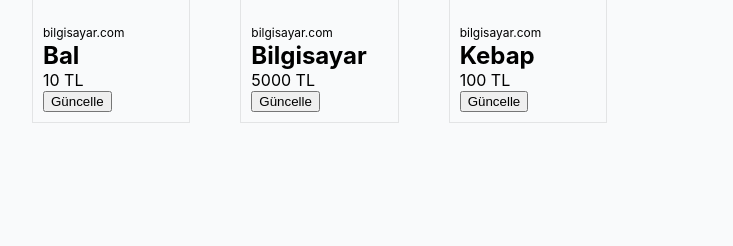
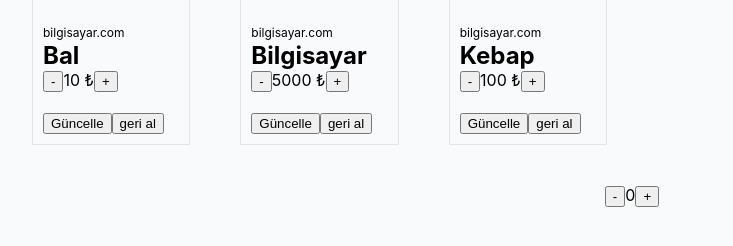
Before and after one commit to RSTCMGZ/React-learning-Udemy, a React (Create React App) app: page / in a window 1280 px wide. Shown: the part 216-462 px from the top of the page, without its empty margins (8-741 px from the left). Built offline with nearby package versions, Linux system fonts and the light colour scheme.

Commit message:
useState Learning

```diff
--- a/src/App.jsx
+++ b/src/App.jsx
@@ -1,11 +1,19 @@
-import './App.css';
-import Products from './components/Products/Products.jsx';
+import "./App.css";
+import Products from "./components/Products/Products.jsx";
+import Counter from "./components/Products/Counter";
+import { useState } from "react";
+
 const App = () => {
+  const [count, SetCount] = useState(0);
+
   return (
     <div className="App">
       <Products />
+      <Counter count={count} SetCount={SetCount} ProductPrice={count}>
+        {count}
+      </Counter>
     </div>
   );
-}
+};
 
 export default App;
--- /dev/null
+++ b/src/components/Products/Counter.jsx
@@ -0,0 +1,18 @@
+import React, { useState } from "react";
+
+function Counter(props) {
+  const [count, SetCount] = useState(props.productPrice);
+  return (
+    <div>
+      {/* <p>You clicked {count} times</p>
+      <button onClick={() => SetCount(count + 1)}>Çoğalt</button>
+      <button onClick={() => SetCount(count - 1)}>Azalt</button> */}
+      <button onClick={() => props.SetCount(props.count - 1)}>-</button>
+      {props.children}
+      {/* <span>{count} ₺</span> */}
+      <button onClick={() => props.SetCount(props.count + 1)}>+</button>
+    </div>
+  );
+}
+
+export default Counter;
--- a/src/components/Products/ProductItem.jsx
+++ b/src/components/Products/ProductItem.jsx
@@ -1,9 +1,23 @@
+import { useState } from "react";
 import "../../components/Products/ProductItem.css";
 import ProductInfo from "./ProductInfo";
+import Counter from "./Counter";
 const ProductItem = ({ product }) => {
   // const { product } = props; //props bu şekildede yazılabilinir.
-  // const {imageUrl, productName, productPrice,} = product // böylede yazılır.
-  const clickHandler = () => console.log("Sepete Eklendi!");
+  const { imageUrl, productName, productPrice } = product; // böylede yazılır.
+  // let title = productName;
+  //! useState Kullanımı
+  const [title, setTitle] = useState(productName);
+  const [count, SetCount] = useState(productPrice);
+
+  const clickHandler = () => {
+    setTitle("Güncellendi!");
+  };
+  const click = () => {
+    setTitle(productName);
+  };
+
+  // const clickHandler = () => console.log("Sepete Eklendi!");
 
   // const date = new Date(2023, 2, 20);
   //!Saf JavaScript
@@ -11,24 +25,30 @@ const ProductItem = ({ product }) => {
   // myButton.addEventListener("click", () => {
   //   console.log("Sepete eklendi");
   // });
-
   return (
     <div className="product-item">
       <div className="product-img">
-        <img src={product.imageUrl} alt="" />
+        <img src={imageUrl} alt="" />
       </div>
       <div>
         <br />
         {/* <span>{date.toISOString()}</span> */}
       </div>
       <ProductInfo>
-        <h2>{product.productName}</h2>
-        <span>{product.productPrice} TL</span> <br />
+        <h2>{title}</h2>
+        {/* <span>{productPrice} TL</span> */}
+        <Counter productPrice={productPrice} count={count} SetCount={SetCount}>
+          <span>{count} ₺</span>
+        </Counter>
+
+        <br />
+
         {/* <button id="myButton" onClick={() => console.log("Sepete Eklendi!")}>
           Sepete Ekle
         </button> */}
         {/* <button onCanPlay={clickHandler}>Sepete Ekle</button> */}
-        <button onCanPlay={clickHandler}>Güncelle</button>
+        <button onClick={clickHandler}>Güncelle</button>
+        <button onClick={click}>geri al</button>
       </ProductInfo>
     </div>
   );
```
